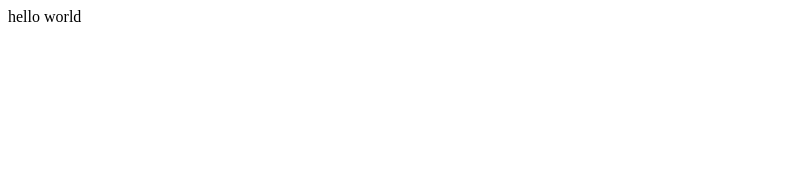
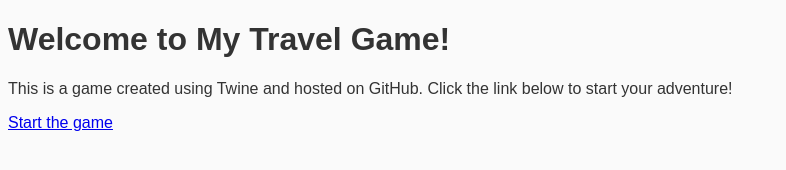
Before and after one commit to mzhang90/summer2023, a plain HTML site: page index.html in a window 1280 px wide. Shown: the whole page, without its empty margins (0-786 px from the left). Drawn offline with Linux system fonts and the light colour scheme.

Commit message:
Update index.html

```diff
--- a/index.html
+++ b/index.html
@@ -1,5 +1,19 @@
+<!DOCTYPE html>
 <html>
-
-hello world
-
+<head>
+    <meta charset="UTF-8">
+    <title>Virtual Travel Game</title>
+    <style>
+        body {
+            background-color: #fafafa;
+            color: #333;
+            font-family: Arial, sans-serif;
+        }
+    </style>
+</head>
+<body>
+    <h1>Welcome to My Travel Game!</h1>
+    <p>This is a game created using Twine and hosted on GitHub. Click the link below to start your adventure!</p>
+    <a href="travel-game.html">Start the game</a>
+</body>
 </html>
```
